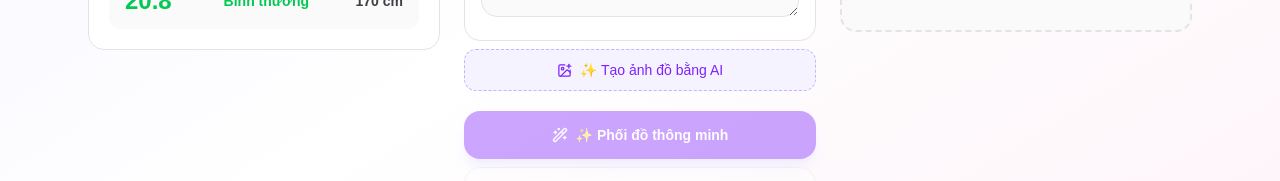
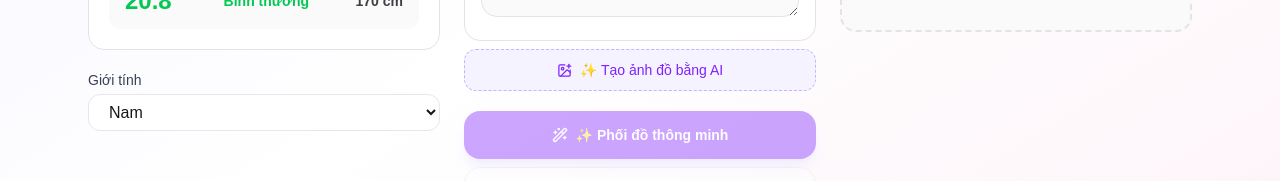
Before and after one commit to Tunabuile/clothes, a Next.js app: page / in a window 1280 px wide. Shown: the part 441-622 px from the top of the page. Built offline with nearby package versions, Linux system fonts and the light colour scheme.

Commit message:
fix: add explicit gender selection to guarantee correct generated person

```diff
--- a/app/api/describe-outfit/route.ts
+++ b/app/api/describe-outfit/route.ts
@@ -3,7 +3,7 @@ import { captionImage, generateText } from "@/lib/huggingface";
 
 export async function POST(req: NextRequest) {
   try {
-    const { personImageBase64, clothImageBase64, height, weight, userRequest } =
+    const { personImageBase64, clothImageBase64, height, weight, gender, userRequest } =
       await req.json();
 
     if (!clothImageBase64) {
@@ -34,7 +34,7 @@ export async function POST(req: NextRequest) {
     }
 
     const prompt = `Bạn là stylist AI chuyên nghiệp. Dưới đây là thông tin nhận diện được từ ảnh:
-- Người mặc: "${personDesc}", cao ${height}cm, nặng ${weight}kg.
+- Người mặc: "${personDesc}", Giới tính: ${gender || "Nam"}, cao ${height}cm, nặng ${weight}kg.
 - Quần áo muốn phối: "${clothDesc}".
 - Yêu cầu thêm: "${userRequest || "Không có"}".
 
--- a/app/api/generate-image/route.ts
+++ b/app/api/generate-image/route.ts
@@ -3,7 +3,7 @@ import { generateImage, generateText } from "@/lib/huggingface";
 
 export async function POST(req: NextRequest) {
   try {
-    const { prompt, style, personDesc, clothDesc } = await req.json();
+    const { prompt, style, personDesc, clothDesc, gender } = await req.json();
     if (!prompt) {
       return NextResponse.json({ error: "Cần nhập mô tả" }, { status: 400 });
     }
@@ -13,7 +13,8 @@ export async function POST(req: NextRequest) {
     const translatePrompt = `You are an expert prompt engineer for FLUX image model.
 Translate and enhance the following Vietnamese fashion description into a high-quality ENGLISH image generation prompt.
 IMPORTANT REQUIREMENTS:
-${personDesc && personDesc !== "Không có thông tin" ? `- The person MUST be described as: "${personDesc}"` : "- The person MUST be a man or woman (choose appropriately)."}
+${gender ? `- The person MUST be drawn as: ${gender === "Nam" ? "A MAN (Male)" : "A WOMAN (Female)"}. THIS IS STRICTLY REQUIRED.` : "- The person MUST be drawn as a MAN (Male)."}
+${personDesc && personDesc !== "Không có thông tin" ? `- The person MUST also match this description: "${personDesc}"` : ""}
 ${clothDesc && clothDesc !== "quần áo" ? `- The clothing MUST be described exactly as: "${clothDesc}"` : ""}
 
 Ensure the prompt focuses on the person, the outfit, the fit, and the colors.
--- a/app/page.tsx
+++ b/app/page.tsx
@@ -55,6 +55,7 @@ export default function Home() {
   // Thông số cơ thể
   const [height, setHeight] = useState(170);
   const [weight, setWeight] = useState(60);
+  const [gender, setGender] = useState("Nam");
 
   // Kết quả try-on
   const [resultText, setResultText] = useState("");
@@ -140,6 +141,7 @@ export default function Home() {
             clothImageBase64: targetBase64,
             height,
             weight,
+            gender,
             userRequest,
           }),
         });
@@ -186,7 +188,7 @@ export default function Home() {
       const res = await fetch("/api/generate-image", {
         method: "POST",
         headers: { "Content-Type": "application/json" },
-        body: JSON.stringify({ prompt, style: "realistic", aspectRatio: "1:1", personDesc, clothDesc }),
+        body: JSON.stringify({ prompt, style: "realistic", aspectRatio: "1:1", personDesc, clothDesc, gender }),
       });
       const data = await res.json();
       if (!res.ok) throw new Error(data.error || "Lỗi tạo ảnh");
@@ -343,6 +345,20 @@ export default function Home() {
                   else setWeight(val);
                 }}
               />
+
+              <div>
+                <label className="block text-sm font-medium text-gray-700 mb-1">
+                  Giới tính
+                </label>
+                <select
+                  value={gender}
+                  onChange={(e) => setGender(e.target.value)}
+                  className="w-full px-4 py-2 border border-gray-200 rounded-xl focus:ring-2 focus:ring-violet-500 bg-white"
+                >
+                  <option value="Nam">Nam</option>
+                  <option value="Nữ">Nữ</option>
+                </select>
+              </div>
             </div>
 
             {/* Cột giữa: Ảnh đồ + nút */}
```
